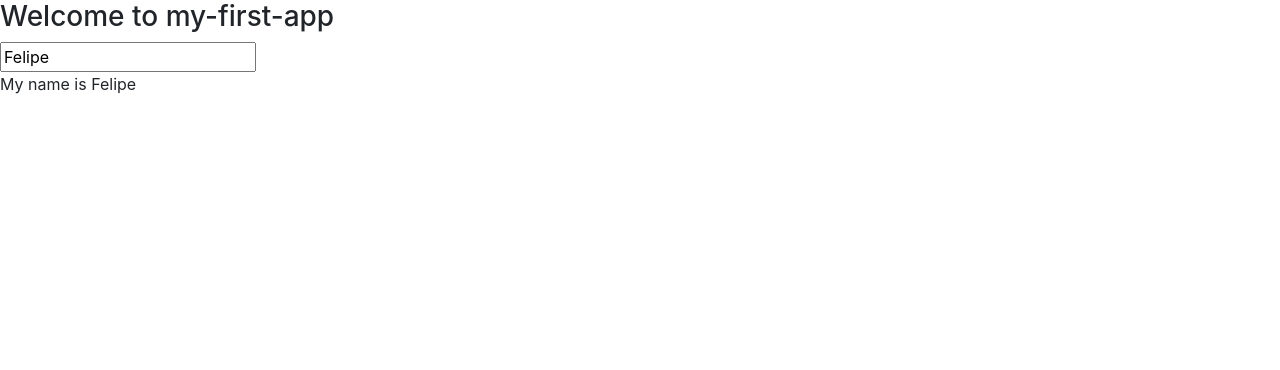
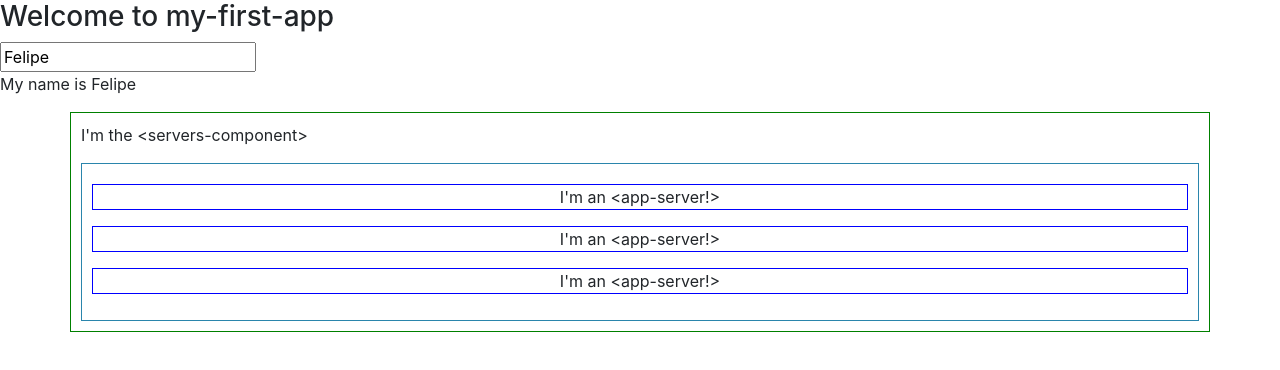
Before and after one commit to mrChernicharo/my-first-app, an Angular app: page / in a window 1280 px wide. Shown: the top 370 px of the page. Built offline with nearby package versions, Linux system fonts and the light colour scheme.

Commit message:
creating and nesting components

```diff
--- a/src/app/app.component.html
+++ b/src/app/app.component.html
@@ -3,3 +3,5 @@
 <input type="text" [(ngModel)]="name">
 
 <p>My name is {{name}}</p>
+
+<app-servers></app-servers>
--- /dev/null
+++ b/src/app/server/server.component.css
@@ -0,0 +1,5 @@
+p {
+  border: 1px solid blue;
+  margin-top: 10px;
+  text-align: center;
+}
--- /dev/null
+++ b/src/app/server/server.component.html
@@ -0,0 +1 @@
+<p>I'm an &lt;app-server!&gt;</p>
--- /dev/null
+++ b/src/app/servers/servers.component.css
@@ -0,0 +1,8 @@
+div.container {
+  padding: 10px;
+  border: 1px solid green;
+}
+div.inner-container {
+  padding: 10px;
+  border: 1px solid rgb(42, 133, 172);
+}
--- /dev/null
+++ b/src/app/servers/servers.component.html
@@ -0,0 +1,8 @@
+<div class=container>
+  <p>I'm the &lt;servers-component&gt;</p>
+  <div class=inner-container>
+    <app-server></app-server>
+    <app-server></app-server>
+    <app-server></app-server>
+  </div>
+</div>
--- /dev/null
+++ b/src/app/servers/servers.component.ts
@@ -0,0 +1,15 @@
+import { Component, OnInit } from '@angular/core';
+
+@Component({
+  selector: 'app-servers',
+  templateUrl: './servers.component.html',
+  styleUrls: ['./servers.component.css']
+})
+export class ServersComponent implements OnInit {
+
+  constructor() { }
+
+  ngOnInit(): void {
+  }
+
+}
--- a/src/index.html
+++ b/src/index.html
@@ -5,7 +5,6 @@
   <title>MyFirstApp</title>
   <base href="/">
   <meta name="viewport" content="width=device-width, initial-scale=1">
-  <link rel="icon" type="image/x-icon" href="favicon.ico">
 </head>
 <body>
   <app-root></app-root>
```
Also changed, not shown: src/app/app.module.ts (+6 -1 lines), src/app/server/server.component.ts (added, +10 -0 lines), 1 other file (tests, documents, lock files or other folders).
